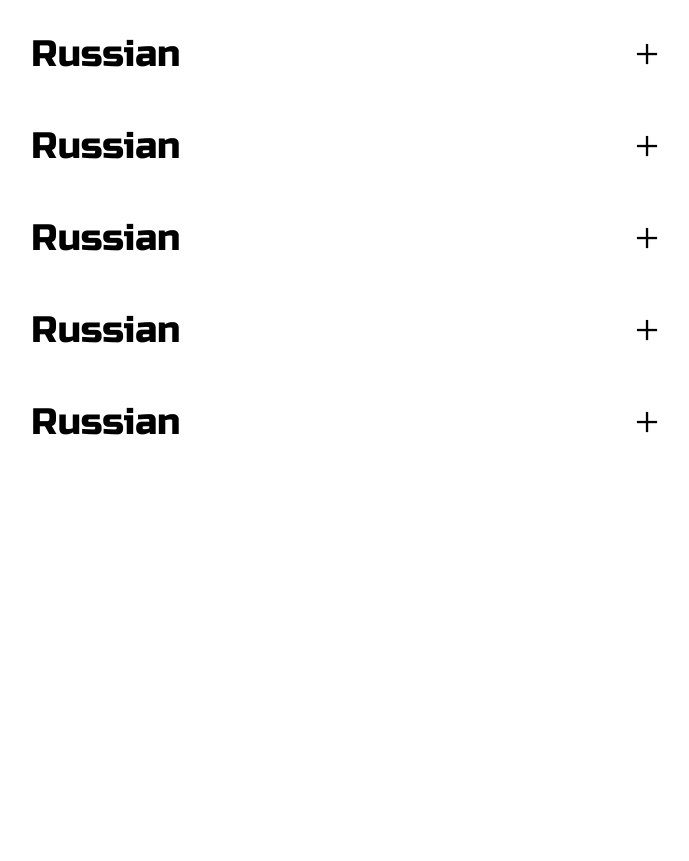
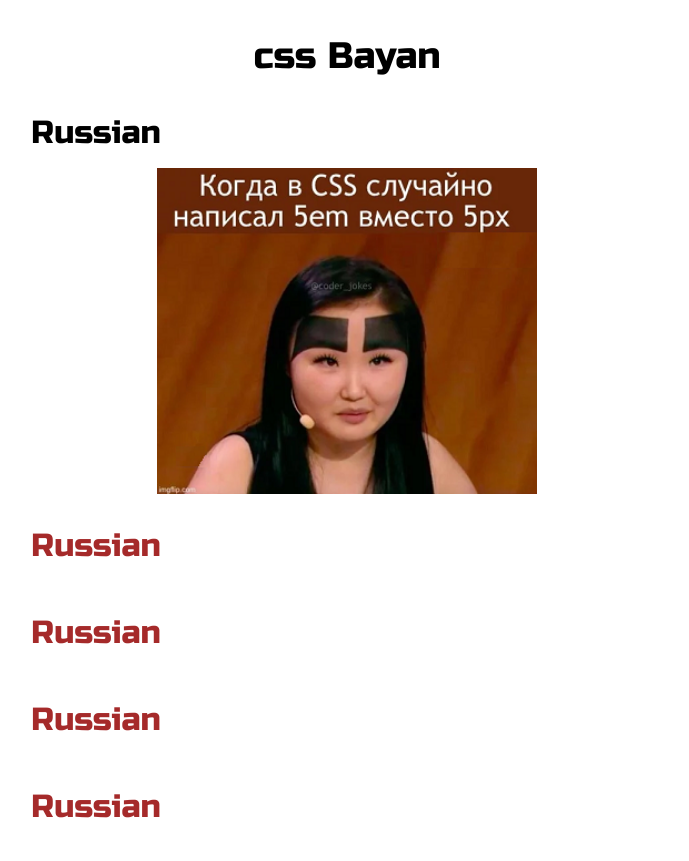
Before and after one commit to marinrika/cssBayan, a plain HTML site: page cssBayan/index.html in a window 1280 px wide. Shown: the whole page, without its empty margins (293-982 px from the left). Before the commit the page ends 800 px from the top, so only its background shows below. Drawn offline with Linux system fonts and the light colour scheme.

Commit message:
feat: add all basic functionality (Fri, Mar 10, 2023 01:41:28 PM)

```diff
--- a/cssBayan/index.html
+++ b/cssBayan/index.html
@@ -13,45 +13,46 @@
 <body>
     <div class="container">
         <div class="accordion">
-            <label class="accordionElement">
-                <input type="radio" class="accordionRadio checked" name="accordionMem">
-                <div class="accordionTitleImage">
-                    <span class="accordionTitle">Russian</span>
+            <h1> css Bayan</h1>
+            <label class="accordion-element">
+                <input type="radio" class="accordion-radio" name="accordion-mem" checked>
+                <div class="accordion-title-image">
+                    <span class="accordion-title">Russian</span>
                     <img src="./Image/icons8plus50.png" alt="plus">
                 </div>
-                <img src="./Image/Mem1.png" alt="mem" class="accordionImage">
+                <img src="./Image/Mem1.png" alt="mem" class="accordion-image">
             </label>
-            <label class="accordionElement">
-                <input type="radio" class="accordionRadio" name="accordionMem">
-                <div class="accordionTitleImage">
-                    <span class="accordionTitle">Russian</span>
+            <label class="accordion-element">
+                <input type="radio" class="accordion-radio" name="accordion-mem">
+                <div class="accordion-title-image">
+                    <span class="accordion-title">Russian</span>
                     <img src="./Image/icons8plus50.png" alt="plus">
                 </div>
-                <img src="./Image/Mem1.png" alt="mem" class="accordionImage">
+                <img src="./Image/Mem1.png" alt="mem" class="accordion-image">
             </label>
-            <label class="accordionElement">
-                <input type="radio" class="accordionRadio" name="accordionMem">
-                <div class="accordionTitleImage">
-                    <span class="accordionTitle">Russian</span>
+            <label class="accordion-element">
+                <input type="radio" class="accordion-radio" name="accordion-mem">
+                <div class="accordion-title-image">
+                    <span class="accordion-title">Russian</span>
                     <img src="./Image/icons8plus50.png" alt="plus">
                 </div>
-                <img src="./Image/Mem1.png" alt="mem" class="accordionImage">
+                <img src="./Image/Mem1.png" alt="mem" class="accordion-image">
             </label>
-            <label class="accordionElement">
-                <input type="radio" class="accordionRadio" name="accordionMem">
-                <div class="accordionTitleImage">
-                    <span class="accordionTitle">Russian</span>
+            <label class="accordion-element">
+                <input type="radio" class="accordion-radio" name="accordion-mem">
+                <div class="accordion-title-image">
+                    <span class="accordion-title">Russian</span>
                     <img src="./Image/icons8plus50.png" alt="plus">
                 </div>
-                <img src="./Image/Mem1.png" alt="mem" class="accordionImage">
+                <img src="./Image/Mem1.png" alt="mem" class="accordion-image">
             </label>
-            <label class="accordionElement">
-                <input type="radio" class="accordionRadio" name="accordionMem">
-                <div class="accordionTitleImage">
-                    <span class="accordionTitle">Russian</span>
+            <label class="accordion-element">
+                <input type="radio" class="accordion-radio" name="accordion-mem">
+                <div class="accordion-title-image">
+                    <span class="accordion-title">Russian</span>
                     <img src="./Image/icons8plus50.png" alt="plus">
                 </div>
-                <img src="./Image/Mem1.png" alt="mem" class="accordionImage">
+                <img src="./Image/Mem1.png" alt="mem" class="accordion-image">
             </label>
         </div>
 
--- a/cssBayan/style.css
+++ b/cssBayan/style.css
@@ -9,6 +9,11 @@
 body {
   font-family: Russo, sans-serif;
 }
+h1 {
+  margin: 0.5em auto;
+  font-size: 2.3rem;
+  font-weight: normal;
+}
 .accordion {
   display: flex;
   flex-direction: column;
@@ -16,37 +21,61 @@ body {
   margin: 1em auto;
   max-width: 50%;
 }
-.accordionTitleImage {
+.accordion-title-image {
   display: flex;
   justify-content: space-between;
   align-items: center;
 }
-.accordionTitleImage img {
+.accordion-title-image img {
   width: 5%;
   height: 5%;
+  opacity: 0;
 }
-.accordionImage {
+.accordion-image {
   margin: 1em auto;
   width: 0;
   height: 0;
 }
-.accordionElement {
+.accordion-element {
   display: flex;
   flex-direction: column;
   justify-content: space-between;
   cursor: pointer;
 }
-.accordionTitle {
-  font-size: 2.3rem;
+.accordion:hover .accordion-title-image img {
+  opacity: 1;
 }
-.accordionRadio {
+.accordion:hover .accordion-title {
+  color: black;
+}
+.accordion-title {
+  font-size: 2rem;
+  color: brown;
+}
+.accordion-element:hover .accordion-image {
+  width: 60%;
+  height: 60%;
+}
+.accordion-element:hover .accordion-title-image img {
+  rotate: 45deg;
+}
+.accordion-radio {
   opacity: 0;
 }
-.accordionRadio:checked ~ .accordionImage {
+.accordion-radio:checked ~ .accordion-image {
   width: 60%;
   height: 60%;
 }
 
-.accordionRadio:checked + .accordionTitle {
+.accordion-radio:checked ~ .accordion-title-image .accordion-title {
+  color: black;
+}
+.accordion-element:active {
+  opacity: 0.7;
+}
+.accordion-element:active .accordion-title-image .accordion-title {
   color: brown;
 }
+.accordion-radio:checked ~ .accordion-title-image img {
+  rotate: 45deg;
+}
```
